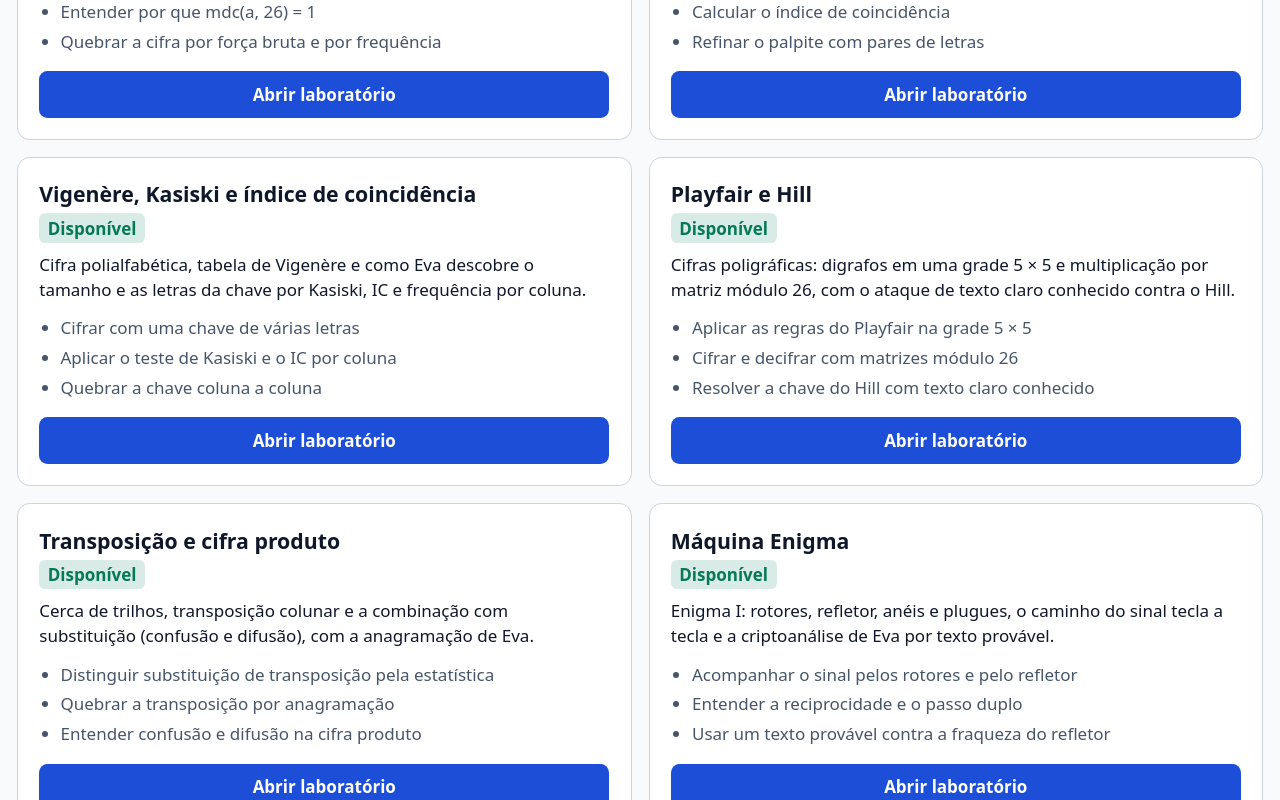
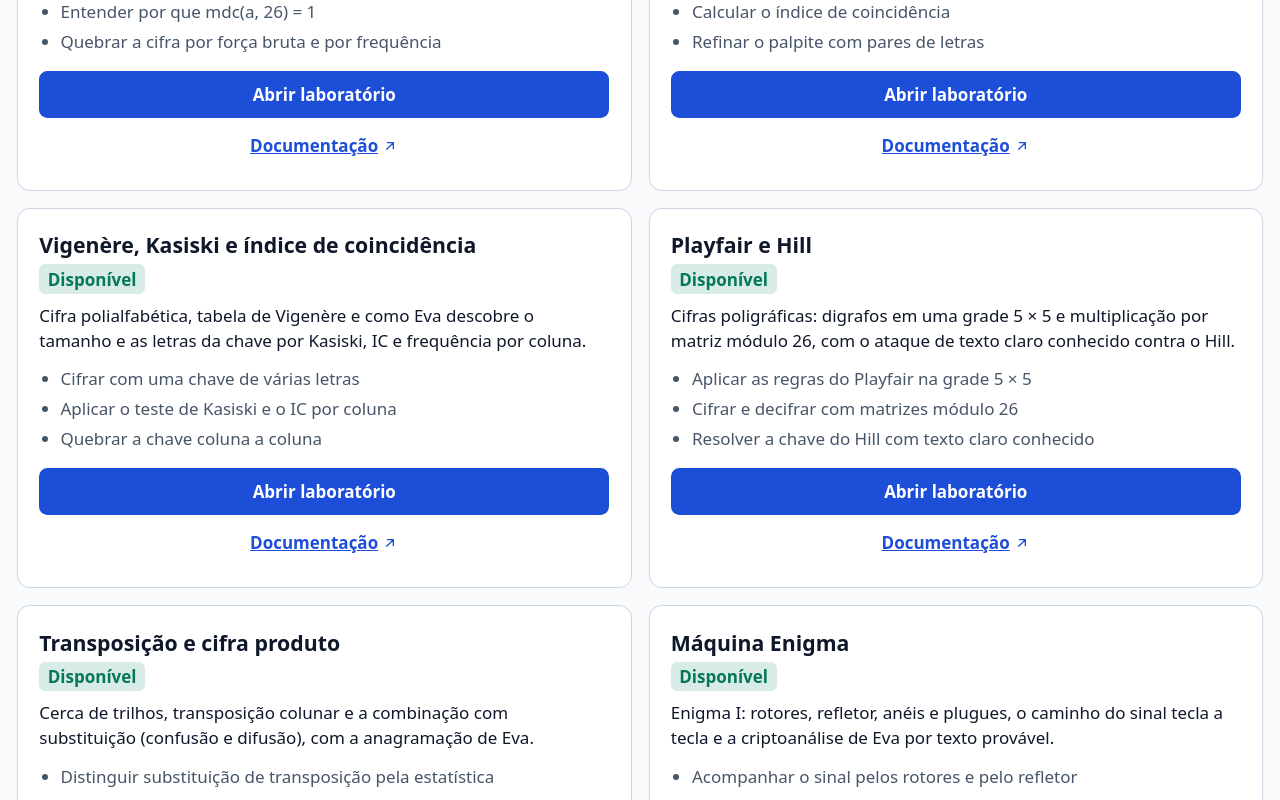
Before and after one commit to peotta/CryptoNet, a React (Vite) app: page / in a window 1280 px wide. Shown: the part 940-1740 px from the top of the page. Built offline with nearby package versions, Linux system fonts and the light colour scheme.

Commit message:
Adiciona o link da documentação em cada cartão de laboratório

```diff
--- a/src/components/LabCard.tsx
+++ b/src/components/LabCard.tsx
@@ -1,5 +1,5 @@
 import { Link } from 'react-router-dom';
-import type { LabMeta } from '../labs/registry';
+import { docUrl, type LabMeta } from '../labs/registry';
 
 export function LabCard({ lab, headingLevel = 3 }: { lab: LabMeta; headingLevel?: 2 | 3 }) {
   const Heading = `h${headingLevel}` as 'h2' | 'h3';
@@ -19,9 +19,17 @@ export function LabCard({ lab, headingLevel = 3 }: { lab: LabMeta; headingLevel?
         </ul>
       )}
       {available && (
-        <Link to={`/lab/${lab.id}`} className="mt-4 inline-flex min-h-11 items-center justify-center rounded-lg bg-accent px-5 text-base font-semibold text-accent-ink hover:opacity-90">
-          Abrir laboratório<span className="sr-only">: {lab.title}</span>
-        </Link>
+        <>
+          <Link to={`/lab/${lab.id}`} className="mt-4 inline-flex min-h-11 items-center justify-center rounded-lg bg-accent px-5 text-base font-semibold text-accent-ink hover:opacity-90">
+            Abrir laboratório<span className="sr-only">: {lab.title}</span>
+          </Link>
+          <a href={docUrl(lab)} target="_blank" rel="noopener noreferrer" className="mt-1 inline-flex min-h-11 items-center justify-center gap-1 self-center text-base font-semibold text-accent underline">
+            Documentação<span className="sr-only">: {lab.title} (abre em nova aba)</span>
+            <svg aria-hidden="true" viewBox="0 0 24 24" width="16" height="16" fill="none" stroke="currentColor" strokeWidth="2" strokeLinecap="round" strokeLinejoin="round">
+              <path d="M7 17L17 7M8 7h9v9" />
+            </svg>
+          </a>
+        </>
       )}
     </article>
   );
--- a/src/labs/registry.ts
+++ b/src/labs/registry.ts
@@ -177,5 +177,9 @@ export const LABS: LabMeta[] = [
   },
 ];
 
+/** Documento do laboratório (gerado por npm run docs:labs), no GitHub. */
+export const DOCS_BASE = 'https://github.com/peotta/CryptoNet/blob/main/docs/laboratorios/';
+export const docUrl = (lab: LabMeta) => `${DOCS_BASE}${lab.id}.md`;
+
 export const labsByCategory = (id: CategoryId) => LABS.filter((l) => l.category === id);
 export const findLab = (id: string | undefined) => LABS.find((l) => l.id === id);
```
Also changed, not shown: 2 other files (tests, documents, lock files or other folders).
